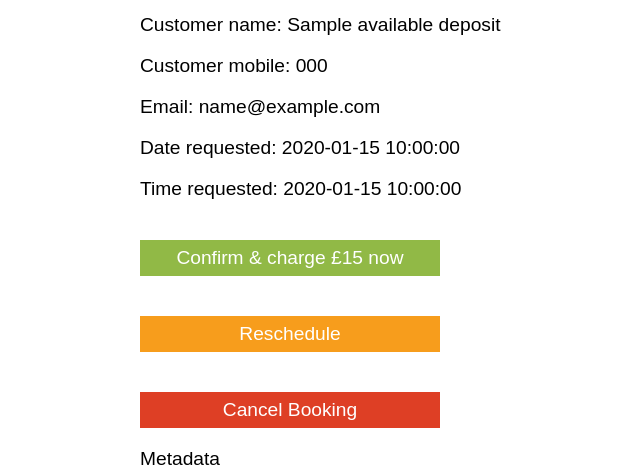
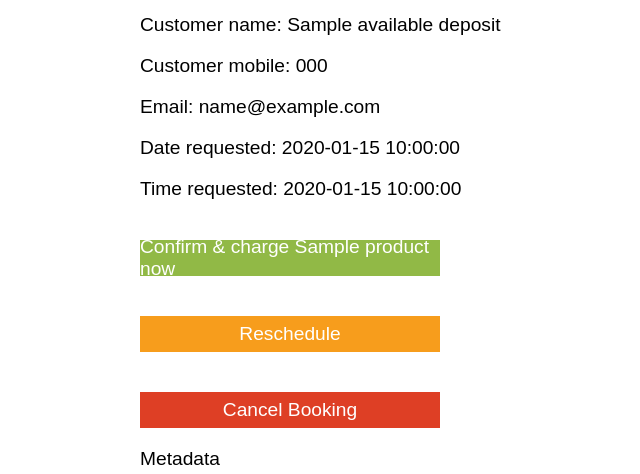
Before and after one commit to KarmaComputing/collect-deposit-online, a Flask app: template app/templates/admin/deposits.html in a window 1280 px wide. Shown: the part 571-1045 px from the top of the page, without its empty margins (100-740 px from the left). Run offline with Flask 2, Linux system fonts and the light colour scheme; the template is opened without the code that fills it: most values are stand-ins (such as "Sample title", 1, 10 or a date in 2020); parts of the project's set-up code (start-up, migrations or seed data) failed here and were passed over.

Commit message:
WIP Work on passing product meta through customer experience

```diff
--- a/app/app.py
+++ b/app/app.py
@@ -124,7 +124,7 @@ def stripe_success():
     stripe.api_key = STRIPE_API_KEY
     stripe_session_id = request.args.get("session_id")
     session = stripe.checkout.Session.retrieve(stripe_session_id)
-    print(session)
+    print("SESSION DATA: ",session)
     setup_intent = stripe.SetupIntent.retrieve(session.setup_intent)
     # Create customer
     stripe_customer = stripe.Customer.create(
@@ -139,7 +139,9 @@ def stripe_success():
     filename = str(time.time_ns())
     filePath = Path(SHARED_MOUNT_POINT, filename)
     with open(filePath, "w") as fp:
+
         metadata = session.metadata
+        #metadata["product_id"] =
         metadata["timestamp"] = filename
         metadata["payment_method"] = payment_method
         metadata["setup_intent"] = setup_intent.id
@@ -223,11 +225,12 @@ def cancelled_bookings():
     # 2) Get deposit_amount value from retreived product
     # How to pass in previous request? Go through the workflow and pass value to charge_deposit route
 
-@app.route("/admin/charge-deposit")
+@app.route("/admin/charge-deposit", methods=["GET", "POST"])
 @login_required
 def charge_deposit():
     """Charge the request to pay a deposit."""
-    product_id = 1643040471939778534
+    return product
+    product_id = request.args.get("product_id")
     product = get_product(product_id)
     deposit = product["deposit_amount"]
     return str(deposit)
@@ -238,7 +241,7 @@ def charge_deposit():
 
     stripe.api_key = STRIPE_API_KEY
     payment_intent = stripe.PaymentIntent.create(
-        amount=1500,
+        amount=deposit,
         currency="gbp",
         payment_method_types=["card"],
         payment_method=payment_method_id,
@@ -271,7 +274,7 @@ def notify_deposit_collected(metadata):
 @app.route("/admin/reschedule")
 @login_required
 def reschedule_deposit():
-    filename = request.args.get("timestamp", None)
+    filename = request.args.get("", None)
     filePath = Path(SHARED_MOUNT_POINT, filename)
     with open(filePath) as fp:
         metadata = json.loads(fp.read())
@@ -284,7 +287,7 @@ def save_rescheduled_desposit():
     requested_product = request.args.get("product")
     requested_time = request.args.get("time")
     requested_date = request.args.get("date")
-    filename = request.args.get("timestamp", None)
+    filename = request.args.get("", None)
     filePath = Path(SHARED_MOUNT_POINT, filename)
     with open(filePath, "r+") as fp:
         metadata = json.loads(fp.read())
--- a/app/templates/admin/deposits.html
+++ b/app/templates/admin/deposits.html
@@ -36,7 +36,7 @@ There are no new deposit requests. See <a href="{{ url_for('collected_deposits')
   <p>Time requested: {{ available_deposit['requested_time'] }}</p>
 
   <span id="charge-deposit-message"></span>
-  <a href="{{ url_for('charge_deposit', payment_method_id=available_deposit['payment_method'], stripe_customer_id=available_deposit['stripe_customer_id'], timestamp=available_deposit['timestamp']) }}" id="charge-deposit" class="btn btn-primary">Confirm &amp; charge &pound;15 now</a>
+  <a href="{{ url_for('charge_deposit', payment_method_id=available_deposit['payment_method'], stripe_customer_id=available_deposit['stripe_customer_id'], timestamp=available_deposit['timestamp']) }}" id="charge-deposit" class="btn btn-primary">Confirm &amp; charge {{product[deposit_amount]}} now</a>
 
   {{ reschedule_booking_btn(timestamp=available_deposit['timestamp']) }}
 
--- a/app/templates/request-date-time.html
+++ b/app/templates/request-date-time.html
@@ -8,7 +8,7 @@
 <h2>Chosen product: <span id="product-chosen"></span></h2>
 
 <form action="/deposit">
-  <label for="date">Date <input type="date" id="start" name="date" min="2021-01-01" max="2021-12-31"></label>
+  <label for="date">Date <input type="date" id="start" name="date" min="2021-01-01" max="2022-12-31"></label>
   <label for="time">Time <input name="time" type="time" required /></label>
 
   <input name="product" type="hidden" value="" id="product-chosen-hidden" />
```
